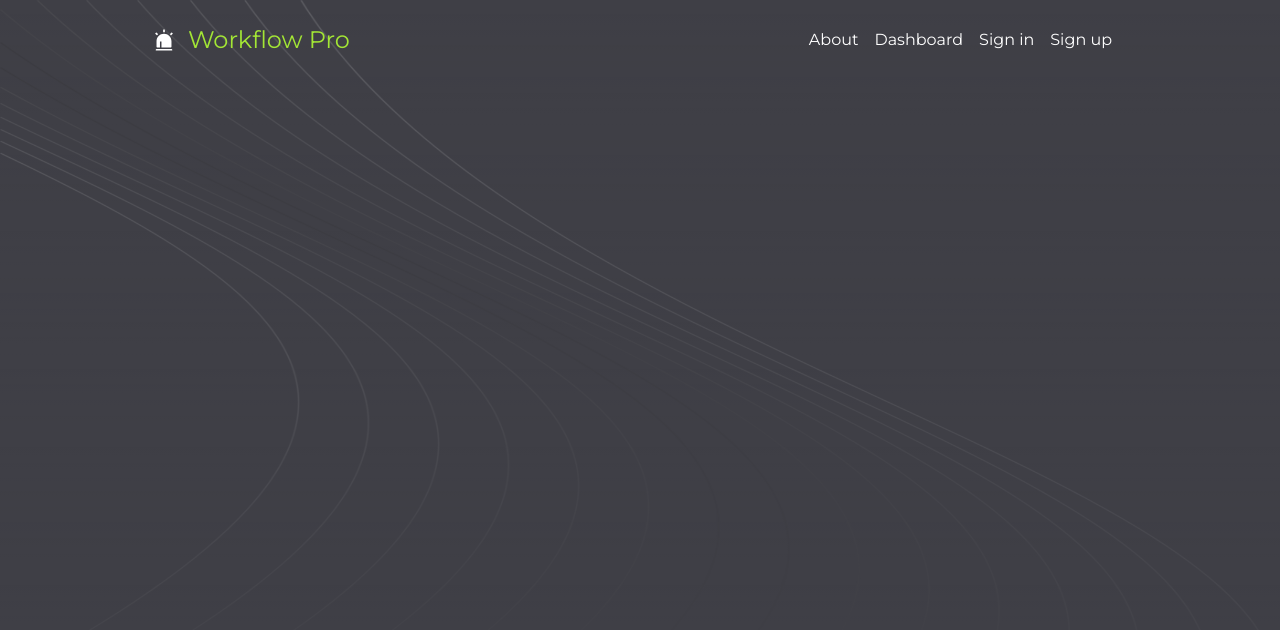
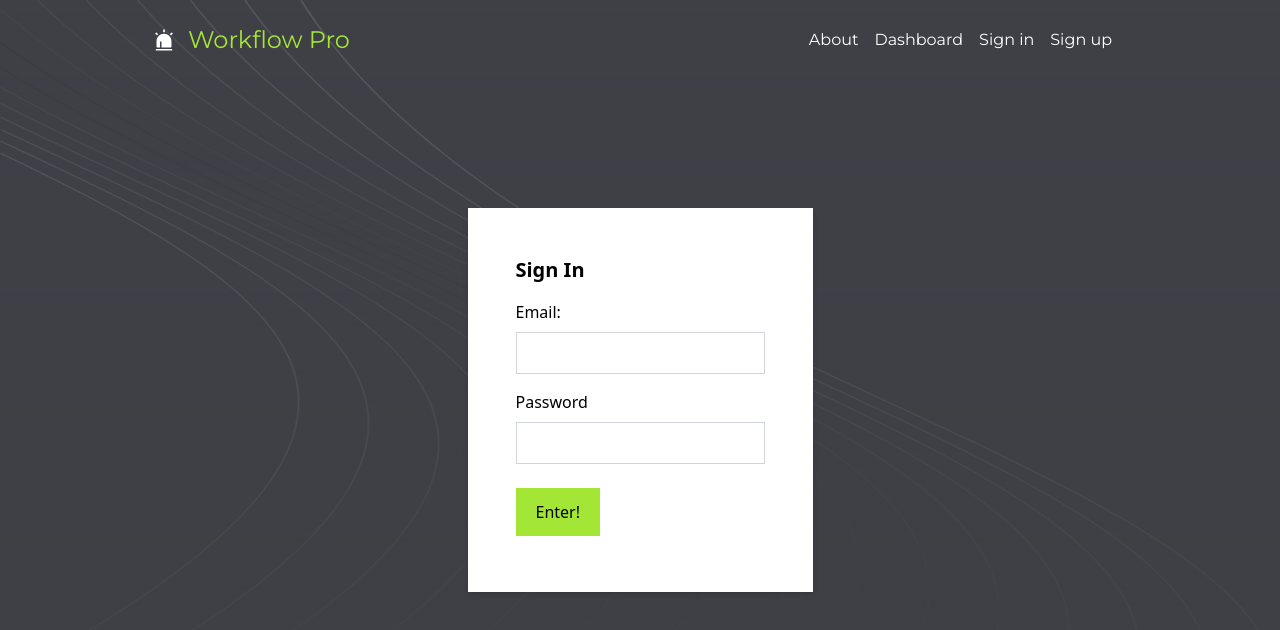
Before and after one commit to bilecky/workflow-pro-app, a React (Vite) app: page /login in a window 1280 px wide. Shown: the top 630 px of the page. Built offline with nearby package versions, Linux system fonts and the light colour scheme; no server answers.

Commit message:
added login component

```diff
--- a/src/App.tsx
+++ b/src/App.tsx
@@ -4,6 +4,7 @@ import About from './components/About'
 import Home from './components/home/Home'
 import Register from './components/auth/register'
 import BackgroundShape from './helpers/BackgroundShape'
+import Login from './components/auth/Login'
 
 // import { useEffect } from 'react';
 // import { collection, addDoc } from 'firebase/firestore';
@@ -18,6 +19,7 @@ const App = () => {
 				<Route path='/' element={<Home />} />
 				<Route path='/about' element={<About />} />
 				<Route path='/register' element={<Register />} />
+				<Route path='/login' element={<Login/>}/>
 			</Routes>
 		</BrowserRouter>
 	)
--- a/src/components/Navbar.tsx
+++ b/src/components/Navbar.tsx
@@ -1,7 +1,7 @@
 import React, { useState, useRef, useEffect, MouseEvent } from 'react';
 import { Link } from 'react-router-dom';
 import { AiFillAlert, AiOutlineMenu, AiOutlineClose } from 'react-icons/ai';
-import { auth, onAuthStateChanged } from '../firebase/firebaseConfig';
+import { auth, onAuthStateChanged, signOut } from '../firebase/firebaseConfig';
 import { saveUser } from '../redux/authSlice';
 import { useSelector, useDispatch } from 'react-redux';
 import { RootState } from '../redux/store';
@@ -39,6 +39,8 @@ const Navbar: React.FC = () => {
 			setLogoutMenu(false);
 		}
 	};
+
+	const handleLogoutBtn = () => signOut(auth)
 
 	useEffect(() => {
 		document.addEventListener('click', handleMenuClick);
@@ -100,7 +102,7 @@ const Navbar: React.FC = () => {
 										)}
 										{logoutMenu && (
 											<div className='absolute bg-slate-50 hover:text-lime-400 hover:bg-zinc-600 transition text-black -left-4 -bottom-14 w-full'>
-												<div className='px-6 py-3'>Logout</div>
+												<div onClick={handleLogoutBtn} className='px-6 py-3'>Logout</div>
 											</div>
 										)}
 									</button>
--- a/src/components/auth/Login.tsx
+++ b/src/components/auth/Login.tsx
@@ -0,0 +1,76 @@
+import React, { useState, useEffect } from 'react';
+import { useSelector } from 'react-redux';
+import { auth } from '../../firebase/firebaseConfig';
+import { signInWithEmailAndPassword } from 'firebase/auth';
+import { useNavigate } from 'react-router-dom';
+import { RootState } from '../../redux/store';
+
+const Login: React.FC = () => {
+  const user = useSelector((state: RootState) => state.auth.value);
+  const navigate = useNavigate();
+  const [email, setEmail] = useState<string>('');
+  const [password, setPassword] = useState<string>('');
+
+  const handleEmail = (e: React.ChangeEvent<HTMLInputElement>): void => {
+    setEmail(e.target.value);
+  };
+
+  const handlePassword = (e: React.ChangeEvent<HTMLInputElement>): void => {
+    setPassword(e.target.value);
+  };
+
+  useEffect(() => {
+    if (user) {
+      navigate('/');
+    }
+  }, [navigate, user]);
+
+  const handleSubmit = async (event: React.FormEvent) => {
+    event.preventDefault();
+
+    try {
+      await signInWithEmailAndPassword(auth, email, password);
+      console.log('logowanie zakończona sukcesem');
+    } catch (error) {
+      console.log('Problem z logowaniem', error);
+    }
+  };
+
+
+  return (
+    <div className='flex items-center justify-center h-[80vh]'>
+      <form onSubmit={handleSubmit} className='bg-white shadow-md p-12'>
+        <h3 className='text-xl font-bold mb-4'>Sign In</h3>
+        <div className='mb-4'>
+          <label htmlFor='email' className='block mb-2'>
+            Email:
+          </label>
+          <input
+            className='w-full border border-gray-300 p-2'
+            type='email'
+            id='email'
+            value={email}
+            onChange={handleEmail}
+          />
+        </div>
+        <div className='mb-4'>
+          <label htmlFor='password' className='block mb-2'>
+            Password
+          </label>
+          <input
+            className='w-full border border-gray-300 p-2'
+            type='password'
+            id='password'
+            value={password}
+            onChange={handlePassword}
+          />
+        </div>
+        <button className='bg-lime-400 py-3 px-5 my-2 transition hover:bg-lime-500 hover:text-white'>
+          Enter!
+        </button>
+      </form>
+    </div>
+  );
+};
+
+export default Login;
--- a/src/components/auth/Register.tsx
+++ b/src/components/auth/Register.tsx
@@ -1,12 +1,15 @@
-import React, { useState } from 'react'
-import { useDispatch } from 'react-redux'
+import React, { useState, useRef, useEffect, MouseEvent } from 'react';
+import { useSelector } from 'react-redux'
 import { auth } from '../../firebase/firebaseConfig'
 // import { setAuthenticated, setRegistered } from '../../redux/authSlice'
 import { createUserWithEmailAndPassword } from 'firebase/auth'
 
 import { useNavigate } from 'react-router-dom'
+import { RootState } from '../../redux/store'
 
 const Register: React.FC = () => {
+	const user = useSelector((state: RootState) => state.auth.value)
+
 	const navigate = useNavigate()
 
 	const [email, setEmail] = useState<string>('')
@@ -20,20 +23,26 @@ const Register: React.FC = () => {
 	const handlePassword = (e: React.ChangeEvent<HTMLInputElement>): void => {
 		setPassword(e.target.value)
 	}
-
+	useEffect(() => {
+		if (user) {
+			navigate('/')
+		}
+	}, [navigate, user])
 	const handleSubmit = async (event: React.FormEvent) => {
 		event.preventDefault()
+
 
 		try {
 			await createUserWithEmailAndPassword(auth, email, password)
 			console.log('rejestracja zakonczona sukcesem')
 			// dispatch(setRegistered(true))
 			// dispatch(setAuthenticated(true))
-			navigate('/')
 		} catch (error) {
 			console.log('registration problem', error)
 		}
 	}
+
+
 
 	return (
 		<div className='flex items-center justify-center h-[80vh] '>
```
